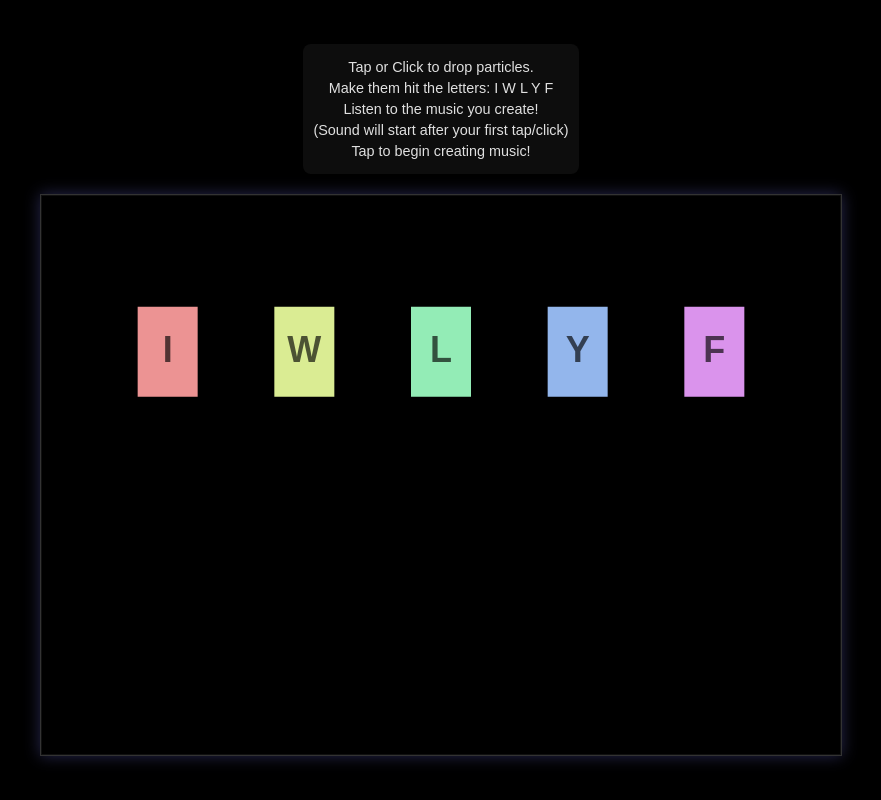
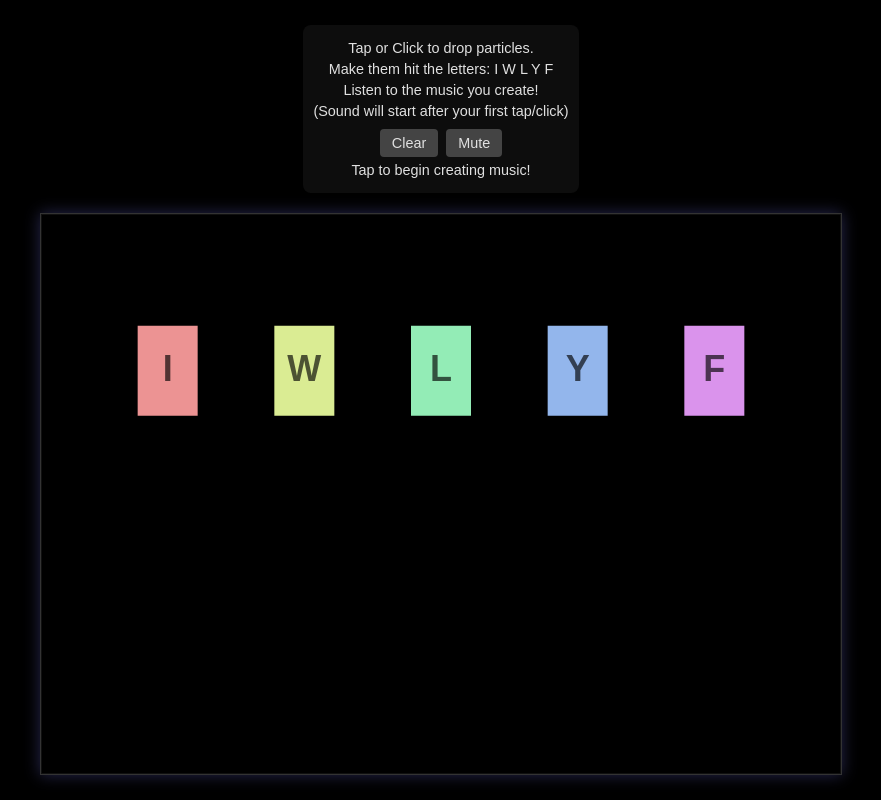
Before and after one commit to harveyspector64/IWLYF, a plain HTML site: page index.html in a window 1280 px wide. Shown: the whole page, without its empty margins (199-1080 px from the left). Drawn offline with nearby package versions, Linux system fonts and the light colour scheme.

Commit message:
Add mute control

```diff
--- a/index.html
+++ b/index.html
@@ -12,6 +12,10 @@
         <p>Make them hit the letters: I W L Y F</p>
         <p>Listen to the music you create!</p>
         <p>(Sound will start after your first tap/click)</p>
+        <div id="controls">
+            <button id="clearButton" class="control-button">Clear</button>
+            <button id="muteButton" class="control-button">Mute</button>
+        </div>
     </div>
     <div id="simulation-container">
         </div>
--- a/script.js
+++ b/script.js
@@ -100,8 +100,26 @@ document.addEventListener('DOMContentLoaded', () => {
     World.add(world, letterBodies);
 
     const particles = [];
+    const clearButton = document.getElementById('clearButton');
+    const muteButton = document.getElementById('muteButton');
+    let isMuted = false;
     let audioStarted = false;
     let soundStatusElement = document.getElementById('soundStatus');
+
+    function clearParticles() {
+        while (particles.length) {
+            const p = particles.pop();
+            World.remove(world, p);
+        }
+    }
+
+    function toggleMute() {
+        isMuted = !isMuted;
+        Tone.Destination.mute = isMuted;
+        if (muteButton) {
+            muteButton.textContent = isMuted ? 'Unmute' : 'Mute';
+        }
+    }
 
     function createParticle(x, y) {
         if (!audioStarted) {
@@ -161,6 +179,12 @@ document.addEventListener('DOMContentLoaded', () => {
             handleInteraction(event.changedTouches[i].clientX, event.changedTouches[i].clientY);
         }
     }, { passive: false });
+    if (clearButton) {
+        clearButton.addEventListener('click', clearParticles);
+    }
+    if (muteButton) {
+        muteButton.addEventListener('click', toggleMute);
+    }
 
     Events.on(engine, 'collisionStart', (event) => {
         if (!audioStarted || Tone.context.state !== 'running') { return; }
--- a/style.css
+++ b/style.css
@@ -29,6 +29,28 @@ body {
     font-size: 0.9em;
 }
 
+
+#controls {
+    margin-top: 10px;
+    display: flex;
+    gap: 8px;
+    justify-content: center;
+}
+
+.control-button {
+    padding: 6px 12px;
+    font-size: 0.9em;
+    border: none;
+    border-radius: 4px;
+    background-color: #444;
+    color: #E0E0E0;
+    cursor: pointer;
+}
+
+.control-button:hover {
+    background-color: #555;
+}
+
 #simulation-container {
     width: 90vw; /* Responsive width */
     max-width: 800px; /* Max width for larger screens */
```
